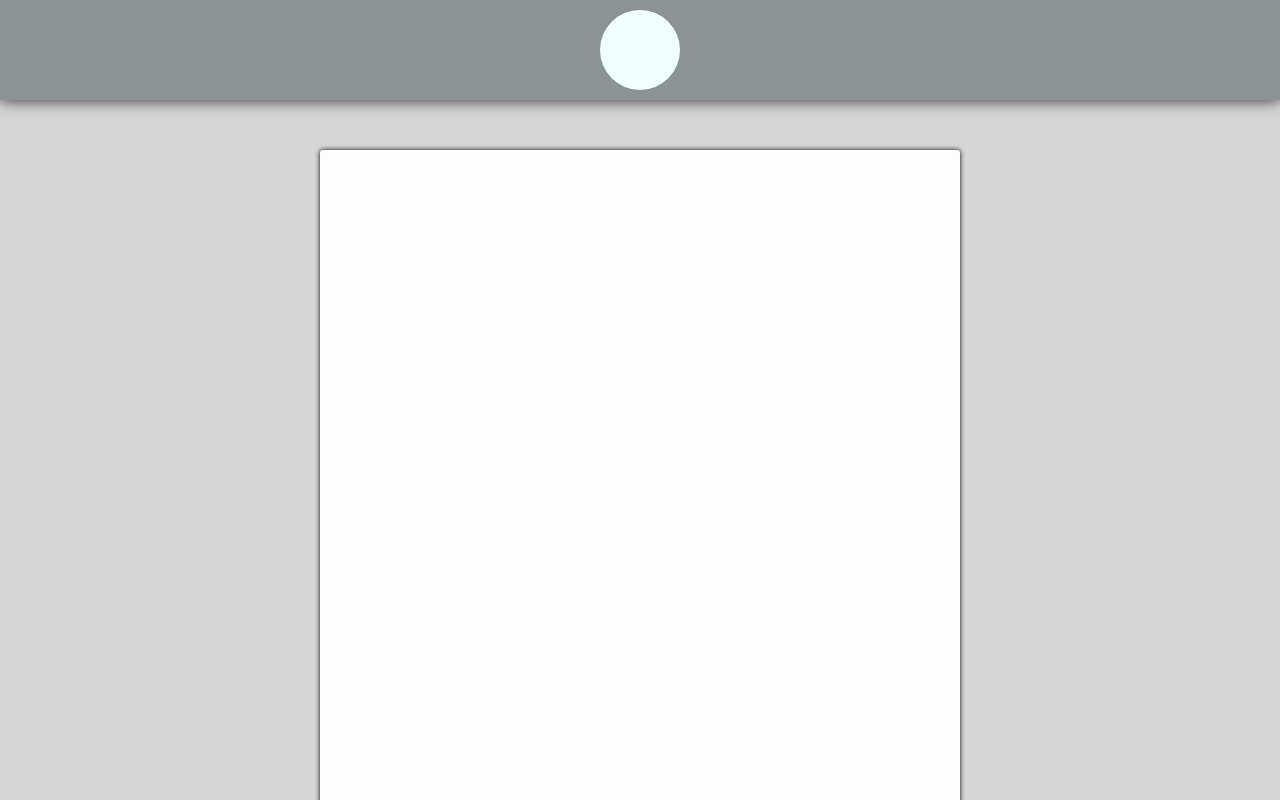
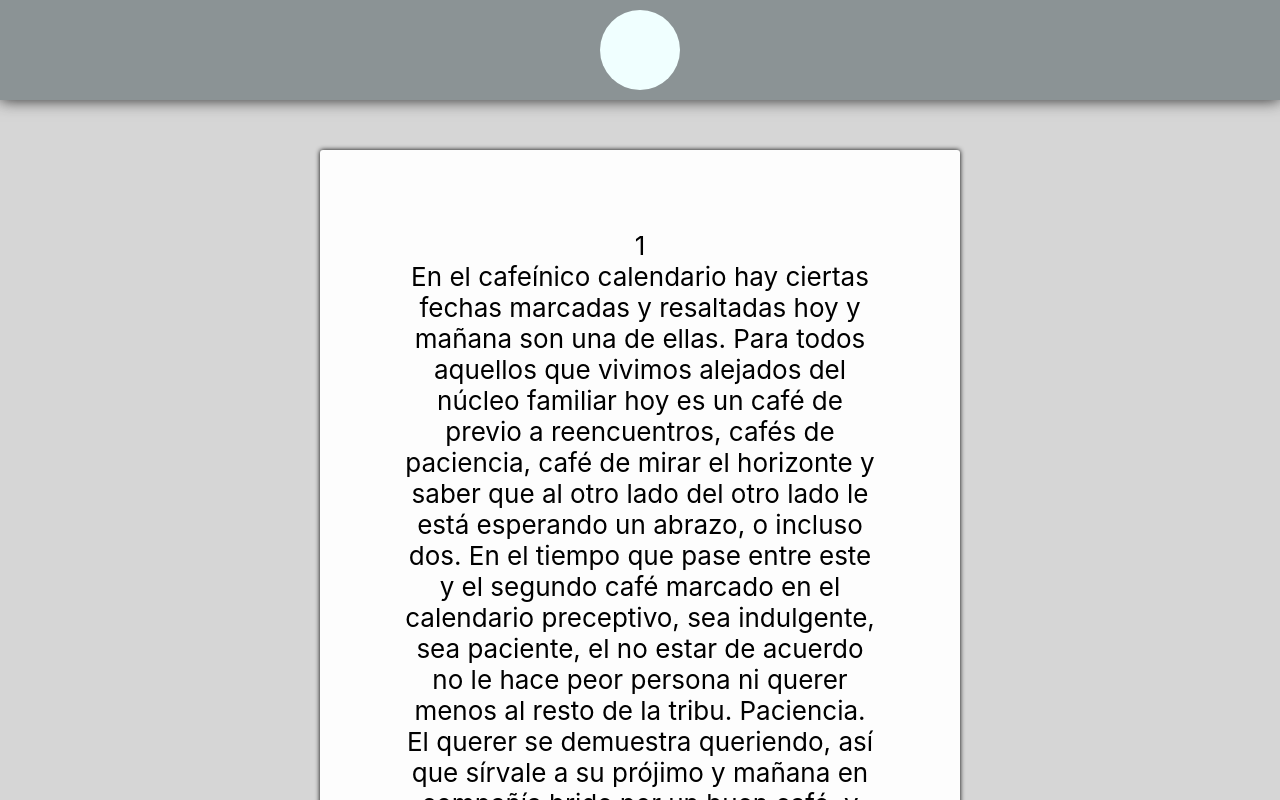
Before and after one commit to ridersalva/Random_caffe, a React (Create React App) app: page / in a window 1280 px wide. Shown: the top 800 px of the page. Built offline with nearby package versions, Linux system fonts and the light colour scheme.

Commit message:
some useState done

```diff
--- /dev/null
+++ b/src/components/Text.jsx
@@ -0,0 +1,28 @@
+import React,{useState} from 'react'
+import cafes from '../data/cafes.json'
+import { Container,Row } from 'react-bootstrap'
+import '../css/Text.css'
+
+export default function Text() {
+    const [cafess,setCafess] = useState(cafes);
+  return (
+    <>
+        <Container className='text'>
+            <Row>
+
+                  {cafess.S4.slice(0,1).map((S4)=>(
+                 <>  {S4.number}  </>
+               ))}
+
+            </Row>
+            <Row>
+            {cafess.S4.slice(0,1).map((S4)=>(
+             <>  {S4.cafe}  </>
+                 ))}
+            </Row>
+
+        </Container>
+
+    </>
+  )
+}
--- a/src/components/White_paper.jsx
+++ b/src/components/White_paper.jsx
@@ -1,12 +1,13 @@
 import React,{children} from 'react';
 import '../css/White_paper.css';
 import { Container} from 'react-bootstrap';
+import Text from './Text';
 
-function White_paper(props) {
+function White_paper() {
   return (
     <div className='paper'>
       <Container fluid="md">
-        {props.children}
+        <Text/>
       </Container>
     </div>
   )
--- /dev/null
+++ b/src/css/Text.css
@@ -0,0 +1,8 @@
+.text{
+    color:black;
+    width: 30rem;
+    text-align: center;
+    justify-content: center;
+    margin-top: 5rem;
+    margin-left: 5rem;
+}
--- a/src/css/White_paper.css
+++ b/src/css/White_paper.css
@@ -9,4 +9,8 @@
     margin-bottom: 150px;
     margin-left: 50px;
     margin-right: 50px;
+    text-align: center;
+    align-items: center;
+    justify-content: center;
+
 }
```
Also changed, not shown: src/data/cafes.json.
